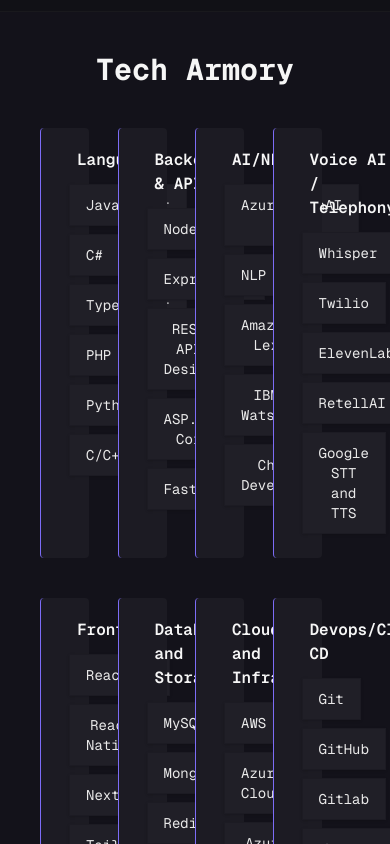
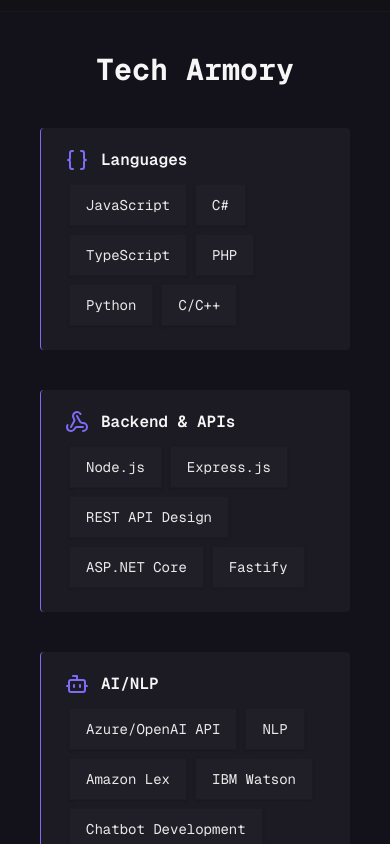
Before and after one commit to devi5040/portfolio, a Next.js app: page / in a window 390 px wide. Shown: the part 7240-8084 px from the top of the page. Built offline with nearby package versions, Linux system fonts and the light colour scheme.

Commit message:
fix: Improve responsive layout for technical skills grid and card margins.

```diff
--- a/app/components/TechnicalExperience.tsx
+++ b/app/components/TechnicalExperience.tsx
@@ -10,7 +10,7 @@
       <h2 className="font-bold text-3xl font-geist text-[#f6f6f6] mb-10">
         Tech Armory
       </h2>
-      <div className="grid grid-cols-4">
+      <div className="grid grid-cols-1 md:grid-cols-2 lg:grid-cols-4">
         {TECHNICAL_SKILLS.map((skill, index) => (
           <TechStackCard item={skill} key={index} />
         ))}
--- a/app/components/ui/TechStackCard.tsx
+++ b/app/components/ui/TechStackCard.tsx
@@ -3,7 +3,7 @@
 
 export const TechStackCard = ({ item }: { item: TechnicalSkills }) => {
   return (
-    <div className="mr-10 mb-10 border-l border-primary bg-card rounded-sm py-5 px-6 space-y-2">
+    <div className="md:mr-10 mb-10 border-l border-primary bg-card rounded-sm py-5 px-6 space-y-2">
       <div className="flex justify-start items-center space-x-3">
         <item.icon className="text-primary font-bold" />
         <h2 className="font-semibold text-[#f6f6f6] font-geist">
```
